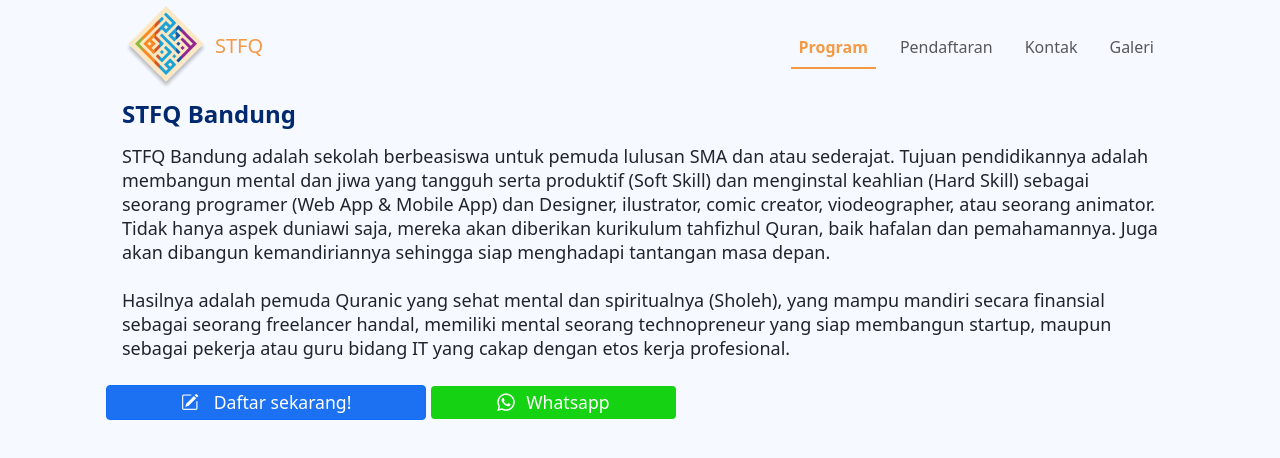
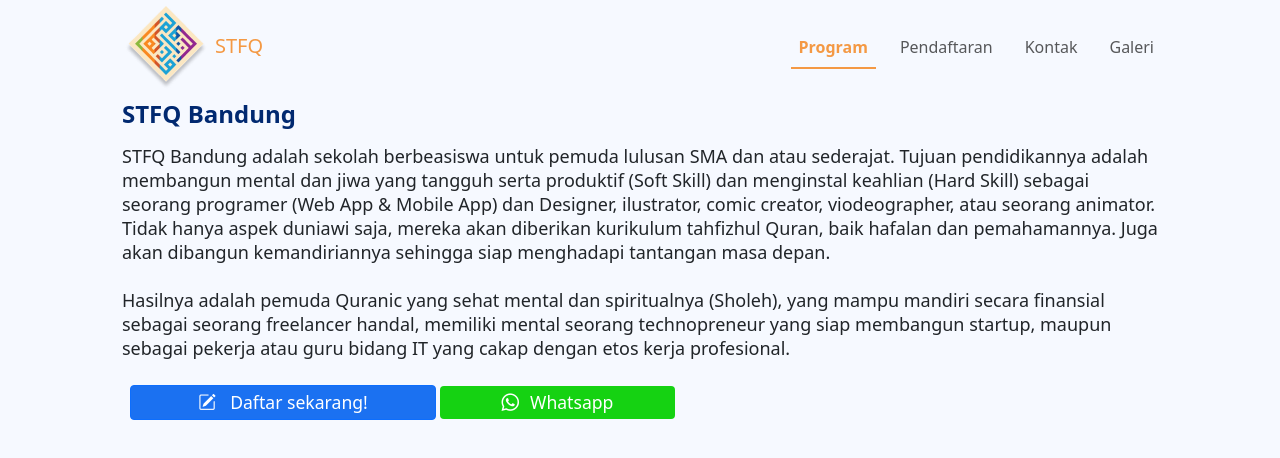
Before and after one commit to rizkyher/indo-history.id, a plain HTML site: page landing-page-stfq/stfq-bandung.html in a window 1280 px wide. Drawn offline with nearby package versions, Linux system fonts and the light colour scheme; files whose address does not match are found by name.

Commit message:
Update stfq-bandung.html

```diff
--- a/landing-page-stfq/stfq-bandung.html
+++ b/landing-page-stfq/stfq-bandung.html
@@ -60,7 +60,7 @@
           pekerja atau guru bidang IT yang cakap dengan etos kerja profesional.
         </p>
       </div>
-      <div class="text px-4">
+      <div class="text px-5">
         <a href="#" class="btn-daftar btn btn-primary btn-sm"><i class="icon-daftar bi bi-pencil-square"></i>Daftar
           sekarang!</a>
         <a href="https://wa.me/6285956331813/?text=Assalamualaikum" class="btn-wa btn btn-primary btn-sm"><i
```
